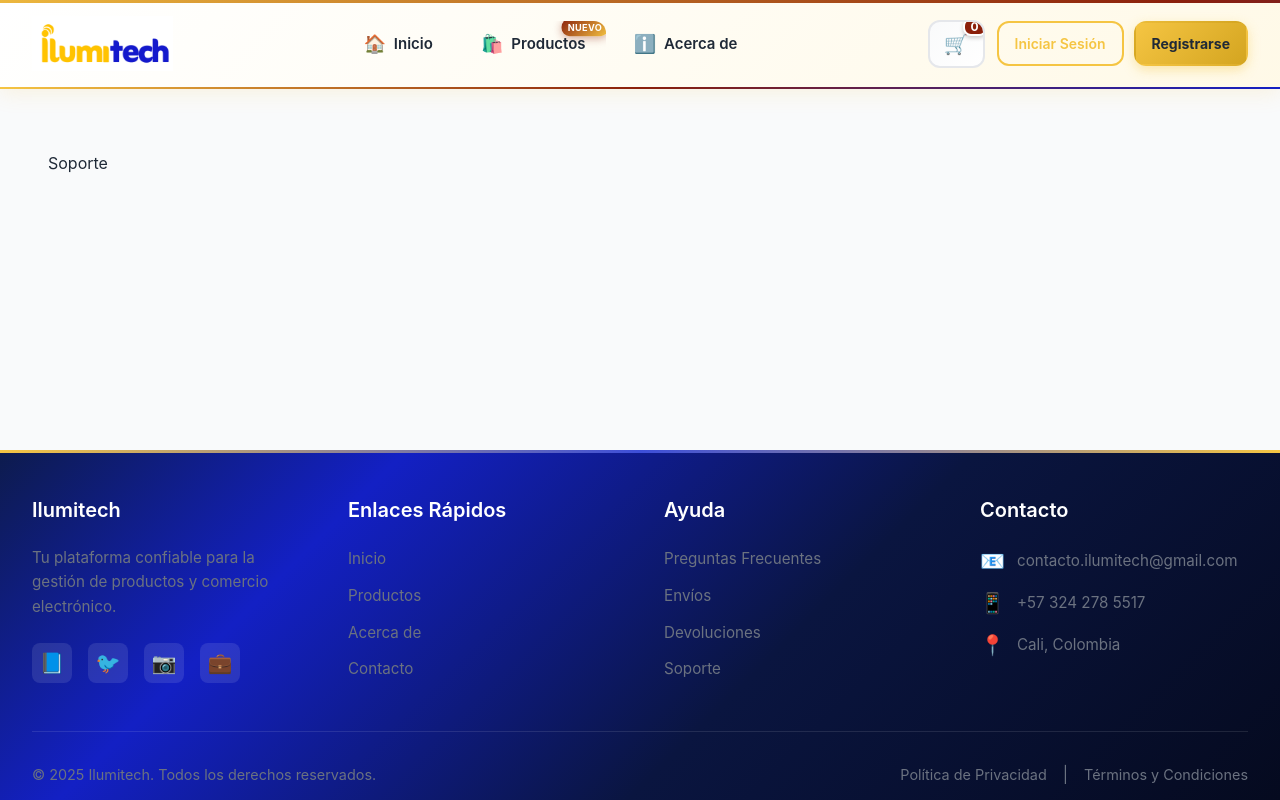
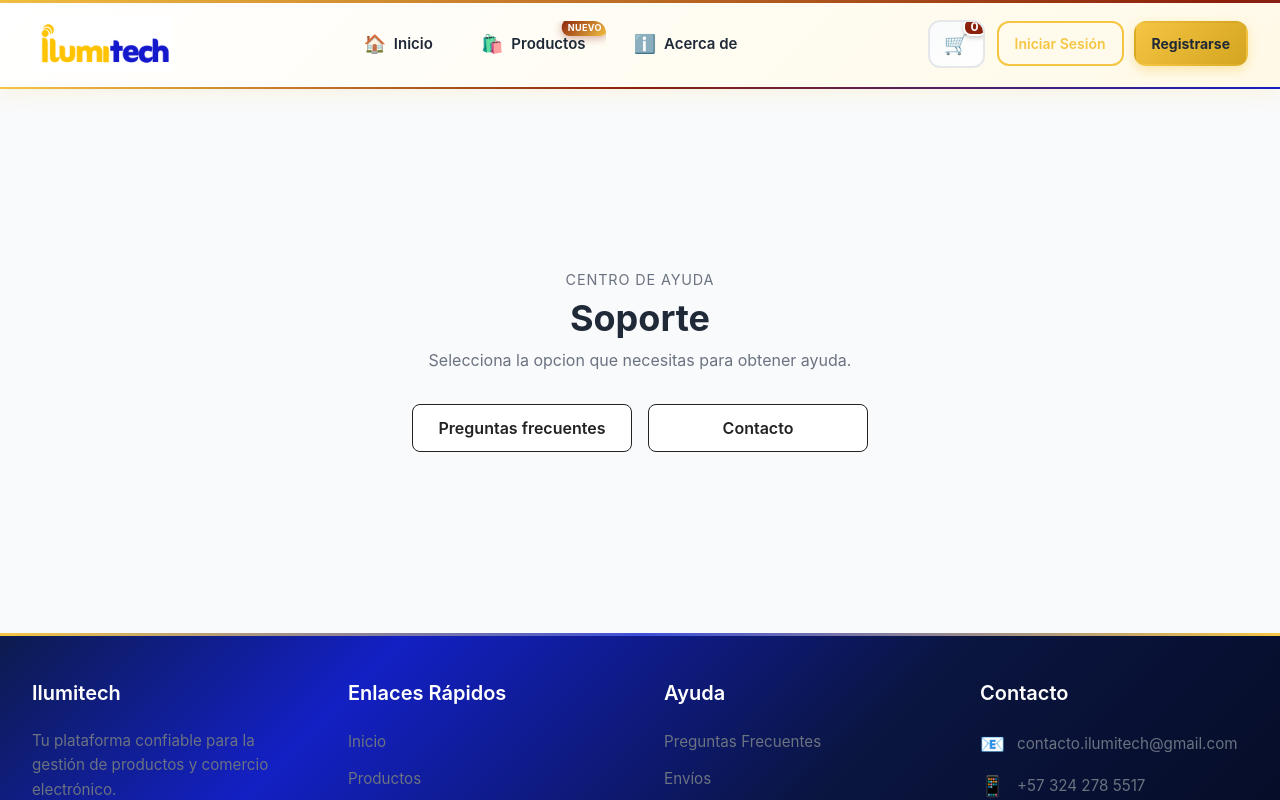
Before and after one commit to EstefaniaParra3421/LuminaDev, a React (Create React App) app in the folder FrontLuminaDev/: page /support in a window 1280 px wide. Shown: the top 800 px of the page. Built offline with nearby package versions, Linux system fonts and the light colour scheme; no server answers.

Commit message:
Actualiza página de soporte

```diff
--- a/FrontLuminaDev/src/pages/Support/Support.css
+++ b/FrontLuminaDev/src/pages/Support/Support.css
@@ -1,3 +1,91 @@
 .support {
-  padding: 2rem;
+  min-height: 60vh;
+  padding: 3rem 1.5rem;
+  display: flex;
+  flex-direction: column;
+  align-items: center;
+  justify-content: center;
+  text-align: center;
+  gap: 2rem;
 }
+
+.support__header {
+  display: flex;
+  flex-direction: column;
+  align-items: center;
+  gap: 0.5rem;
+}
+
+.support__eyebrow {
+  font-size: 0.9rem;
+  letter-spacing: 0.06em;
+  text-transform: uppercase;
+  color: var(--text-light);
+}
+
+.support__title {
+  font-size: 2.25rem;
+  font-weight: 700;
+  color: var(--text-color);
+}
+
+.support__subtitle {
+  max-width: 520px;
+  color: var(--text-light);
+  line-height: 1.5;
+}
+
+.support__actions {
+  display: flex;
+  flex-wrap: wrap;
+  justify-content: center;
+  gap: 1rem;
+}
+
+.support__button {
+  min-width: 220px;
+}
+
+/* Button 23 styles */
+.button-23 {
+  background-color: #FFFFFF;
+  border: 1px solid #222222;
+  border-radius: 8px;
+  box-sizing: border-box;
+  color: #222222;
+  cursor: pointer;
+  display: inline-block;
+  font-family: Circular,-apple-system,BlinkMacSystemFont,Roboto,"Helvetica Neue",sans-serif;
+  font-size: 16px;
+  font-weight: 600;
+  line-height: 20px;
+  margin: 0;
+  outline: none;
+  padding: 13px 23px;
+  position: relative;
+  text-align: center;
+  text-decoration: none;
+  touch-action: manipulation;
+  transition: box-shadow .2s,-ms-transform .1s,-webkit-transform .1s,transform .1s;
+  user-select: none;
+  -webkit-user-select: none;
+  width: auto;
+}
+
+.button-23:focus-visible {
+  box-shadow: #222222 0 0 0 2px, rgba(255, 255, 255, 0.8) 0 0 0 4px;
+  transition: box-shadow .2s;
+}
+
+.button-23:active {
+  background-color: #F7F7F7;
+  border-color: #000000;
+  transform: scale(.96);
+}
+
+.button-23:disabled {
+  border-color: #DDDDDD;
+  color: #DDDDDD;
+  cursor: not-allowed;
+  opacity: 1;
+}
--- a/FrontLuminaDev/src/pages/Support/Support.jsx
+++ b/FrontLuminaDev/src/pages/Support/Support.jsx
@@ -1,11 +1,27 @@
 import React from 'react';
+import { Link } from 'react-router-dom';
 import './Support.css';
 
 const Support = () => {
   return (
-    <div className="support">
-      <div>Soporte</div>
-    </div>
+    <section className="support">
+      <div className="support__header">
+        <p className="support__eyebrow">Centro de ayuda</p>
+        <h1 className="support__title">Soporte</h1>
+        <p className="support__subtitle">
+          Selecciona la opcion que necesitas para obtener ayuda.
+        </p>
+      </div>
+
+      <div className="support__actions">
+        <Link to="/faq" className="button-23 support__button">
+          Preguntas frecuentes
+        </Link>
+        <Link to="/contact" className="button-23 support__button">
+          Contacto
+        </Link>
+      </div>
+    </section>
   );
 };
 
```
